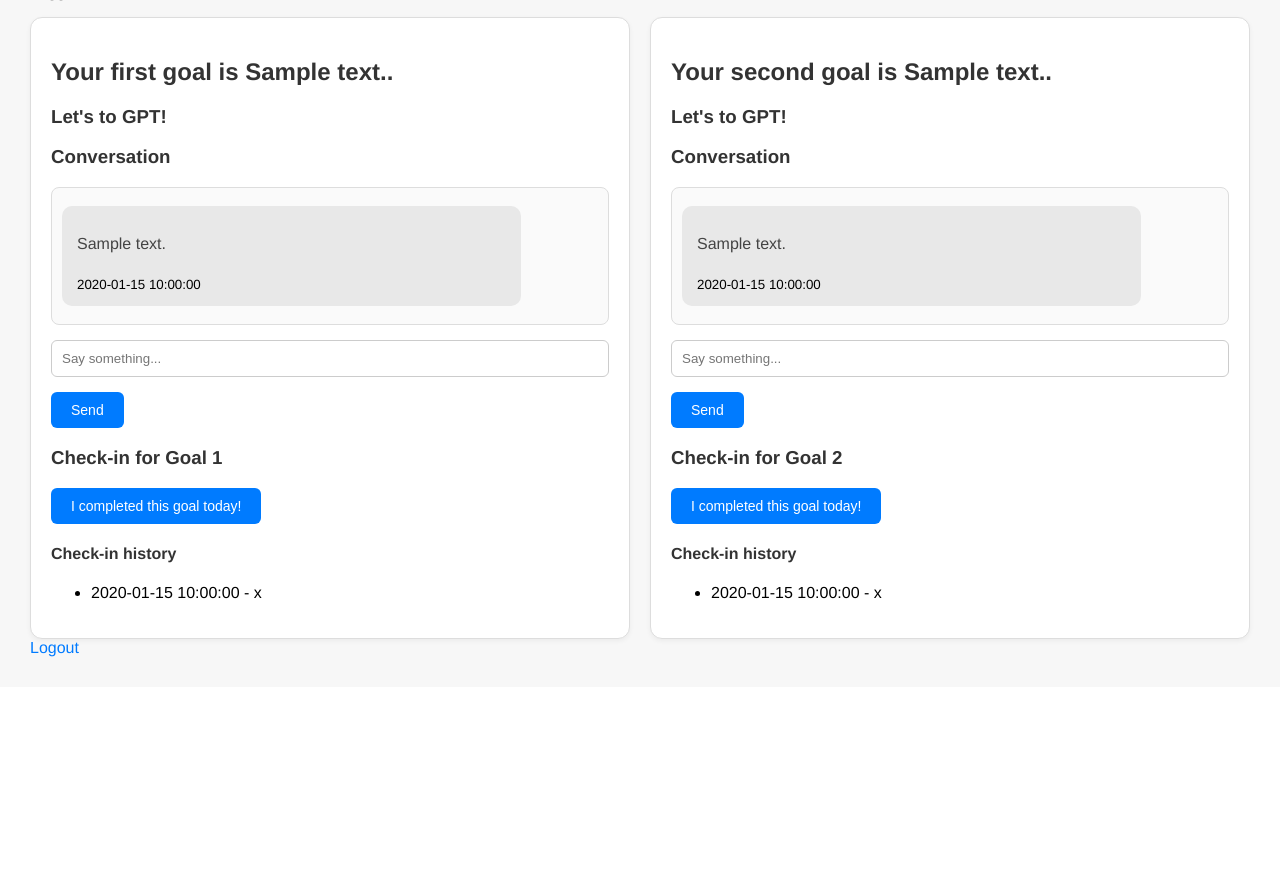
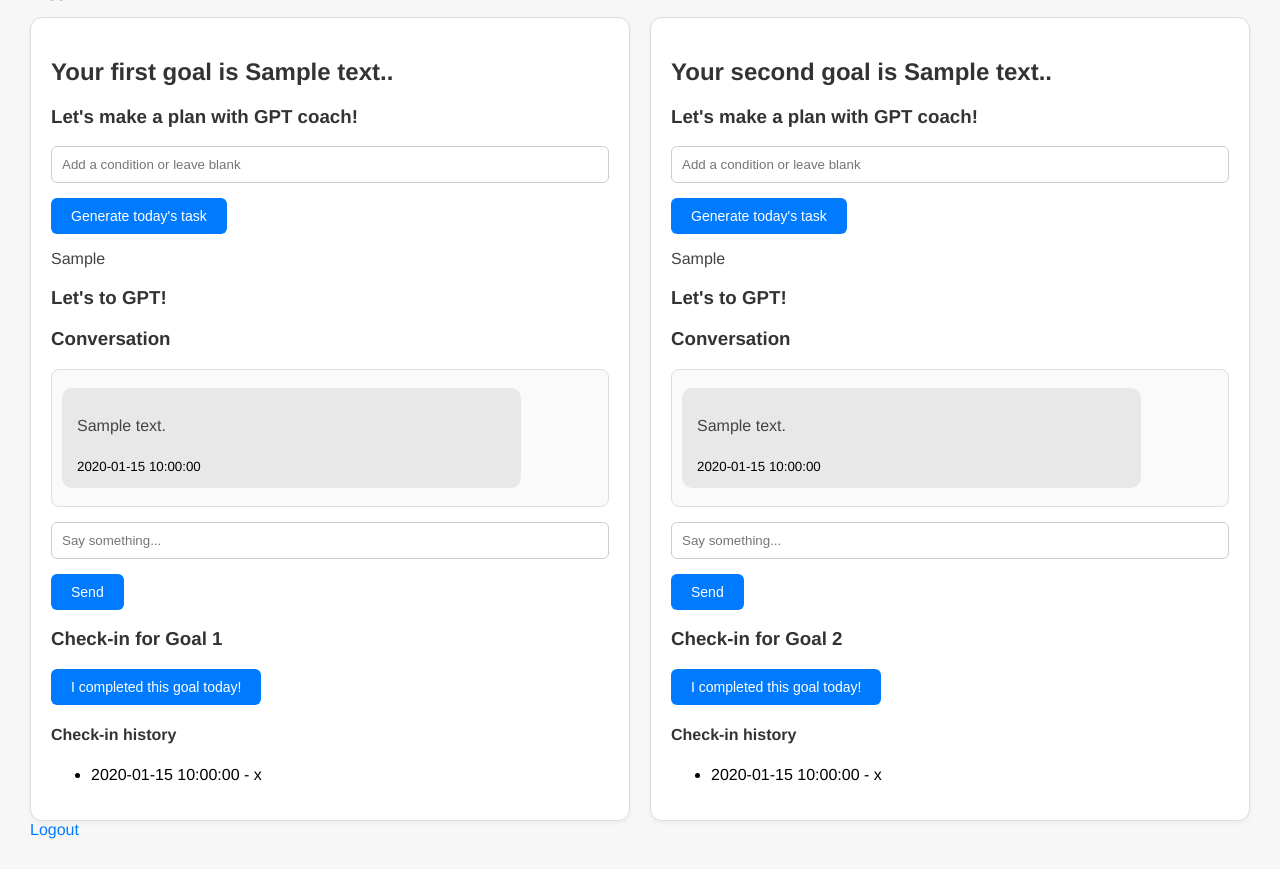
Before and after one commit to shinchuanchenne/motivational_coach, a Flask app: template templates/index.html in a window 1280 px wide. Shown: the part 127-996 px from the top of the page. Before the commit the page ends 784 px from the top, so only its background shows below. Run offline with Flask 3, Linux system fonts and the light colour scheme; the template is opened without the code that fills it: most values are stand-ins (such as "Sample title", 1, 10 or a date in 2020).

Commit message:
finished recommended area

```diff
--- a/app.py
+++ b/app.py
@@ -166,6 +166,38 @@ def index():
 
     response = ""
 
+    # No matter both check-in or conversation need to update the newest record
+    history1 = db.execute(
+        "SELECT role, message, timestamp FROM conversations WHERE user_id = ? AND goal_id = ? ORDER BY timestamp ASC",
+        (session['user_id'], goal1_id)
+    ).fetchall()
+
+    history2 = db.execute(
+        "SELECT role, message, timestamp FROM conversations WHERE user_id = ? AND goal_id = ? ORDER BY timestamp ASC",
+        (session['user_id'], goal2_id)
+    ).fetchall()
+
+    checkins1 = db.execute(
+        "SELECT date, completed FROM checkins WHERE user_id = ? AND goal_id = ? ORDER BY date DESC",
+        (session['user_id'], goal1_id)
+    ).fetchall()
+
+    checkins2 = db.execute(
+        "SELECT date, completed FROM checkins WHERE user_id = ? AND goal_id = ? ORDER BY date DESC",
+        (session['user_id'], goal2_id)
+    ).fetchall()
+
+    today = datetime.date.today()
+    checked1 = db.execute(
+        "SELECT * FROM checkins WHERE user_id = ? AND goal_id = ? AND date = ?",
+        (session['user_id'], goal1_id, today)
+    ).fetchone()
+
+    checked2 = db.execute(
+        "SELECT * FROM checkins WHERE user_id = ? AND goal_id = ? AND date = ?",
+        (session['user_id'], goal2_id, today)
+    ).fetchone()
+
     if request.method == "POST":
         goal_id = int(request.form["goal_id"])
         today = datetime.date.today()
@@ -202,7 +234,7 @@ def index():
 
 
         # Check if this is a "daily plan generation" request
-        if 'user_note' in request.form:
+        elif 'user_note' in request.form:
             user_note = request.form.get("user_note", "").strip()
 
             # Find the goal
@@ -230,10 +262,26 @@ def index():
             plan_text = completion.choices[0].message.content.strip()
 
             # Storage variable
+            plan1 = plan2 = ""
             if goal_id == goal1_id:
-                plan1 = plan_text
+                session['plan1'] = plan_text
             elif goal_id == goal2_id:
-                plan2 = plan_text
+                session['plan2'] = plan_text
+
+            return render_template(
+                "index.html",
+                response=response,
+                session=session,
+                goals=goals,
+                history1=history1,
+                history2=history2,
+                checkins1=checkins1,
+                checkins2=checkins2,
+                checked1=checked1,
+                checked2=checked2,
+                plan1=session.get("plan1", ""),
+                plan2=session.get("plan2","")
+            )
 
         # Otherwise it is "GPT Conversation"
         if 'user_input' in request.form:
@@ -289,38 +337,6 @@ def index():
         )
         db.commit()
 
-    # No matter both check-in or conversation need to update the newest record
-    history1 = db.execute(
-        "SELECT role, message, timestamp FROM conversations WHERE user_id = ? AND goal_id = ? ORDER BY timestamp ASC",
-        (session['user_id'], goal1_id)
-    ).fetchall()
-
-    history2 = db.execute(
-        "SELECT role, message, timestamp FROM conversations WHERE user_id = ? AND goal_id = ? ORDER BY timestamp ASC",
-        (session['user_id'], goal2_id)
-    ).fetchall()
-
-    checkins1 = db.execute(
-        "SELECT date, completed FROM checkins WHERE user_id = ? AND goal_id = ? ORDER BY date DESC",
-        (session['user_id'], goal1_id)
-    ).fetchall()
-
-    checkins2 = db.execute(
-        "SELECT date, completed FROM checkins WHERE user_id = ? AND goal_id = ? ORDER BY date DESC",
-        (session['user_id'], goal2_id)
-    ).fetchall()
-
-    today = datetime.date.today()
-    checked1 = db.execute(
-        "SELECT * FROM checkins WHERE user_id = ? AND goal_id = ? AND date = ?",
-        (session['user_id'], goal1_id, today)
-    ).fetchone()
-
-    checked2 = db.execute(
-        "SELECT * FROM checkins WHERE user_id = ? AND goal_id = ? AND date = ?",
-        (session['user_id'], goal2_id, today)
-    ).fetchone()
-
 
     return render_template(
         "index.html",
--- a/templates/index.html
+++ b/templates/index.html
@@ -146,6 +146,20 @@
         <div class="column">
             <h2>Your first goal is {{ goals[0]['goal_text'] }}.</h2>
 
+            <h3>Let's make a plan with GPT coach!</h3>
+            <div class="gpt-plan">
+                <form method="POST">
+                    <input type="hidden" name="goal_id" value="{{goals[0]['id']}}">
+                    <input type="text" name="user_note" placeholder="Add a condition or leave blank">
+                    <button type="submit">Generate today's task</button>
+                </form>
+                <div class="plan-box">
+                    {% if plan1 %}
+                        <p>{{ plan1 }}</p>
+                    {% endif %}
+                </div>
+            </div>
+
             <h3>Let's to GPT!</h3>
             <h3>Conversation</h3>
 
@@ -193,6 +207,22 @@
         </div>
         <div class="column">
             <h2>Your second goal is {{ goals[1]['goal_text'] }}.</h2>
+
+
+            <h3>Let's make a plan with GPT coach!</h3>
+            <div class="gpt-plan">
+                <form method="POST">
+                    <input type="hidden" name="goal_id" value="{{goals[1]['id']}}">
+                    <input type="text" name="user_note" placeholder="Add a condition or leave blank">
+                    <button type="submit">Generate today's task</button>
+                </form>
+                <div class="plan-box">
+                    {% if plan2 %}
+                        <p>{{ plan2 }}</p>
+                    {% endif %}
+                </div>
+            </div>
+
 
             <h3>Let's to GPT!</h3>
             <h3>Conversation</h3>
```
